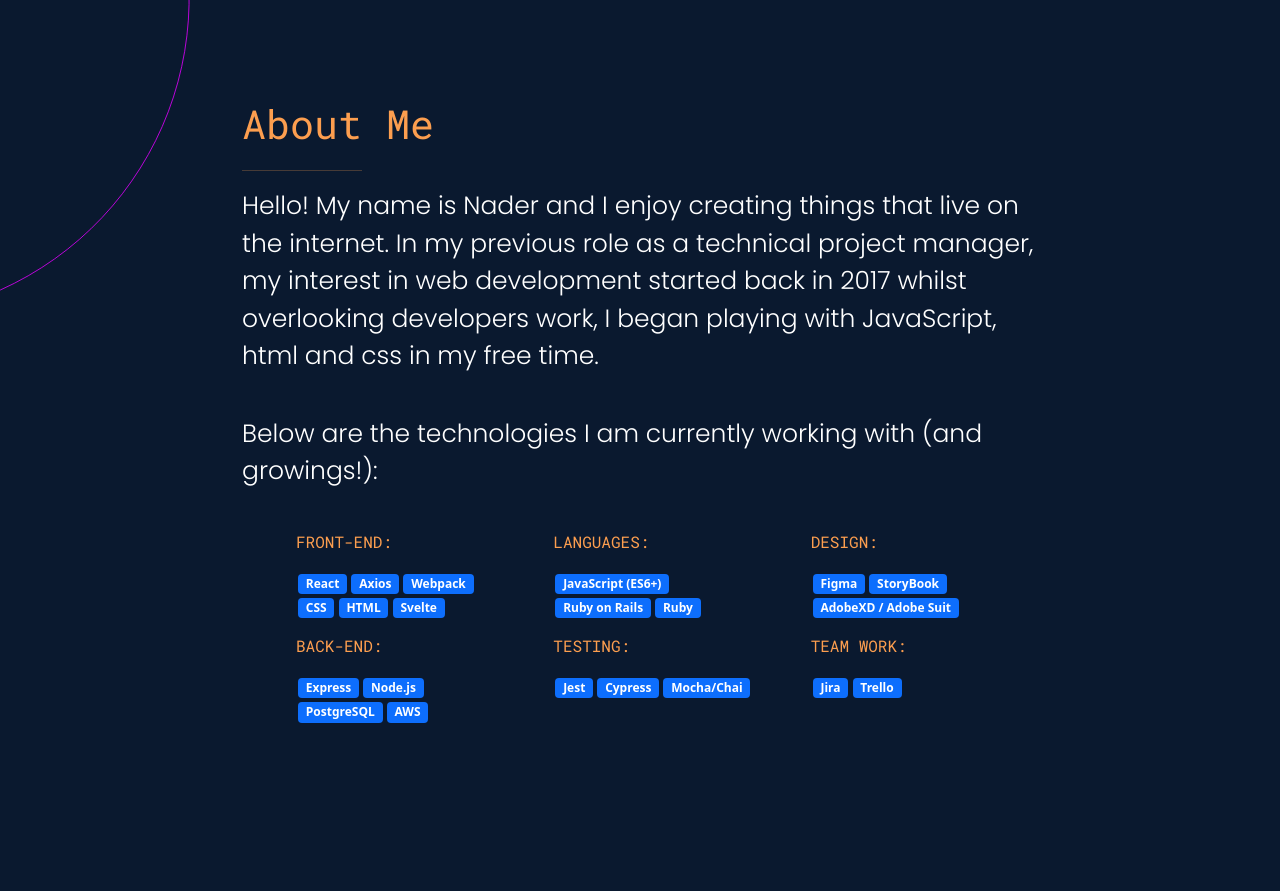
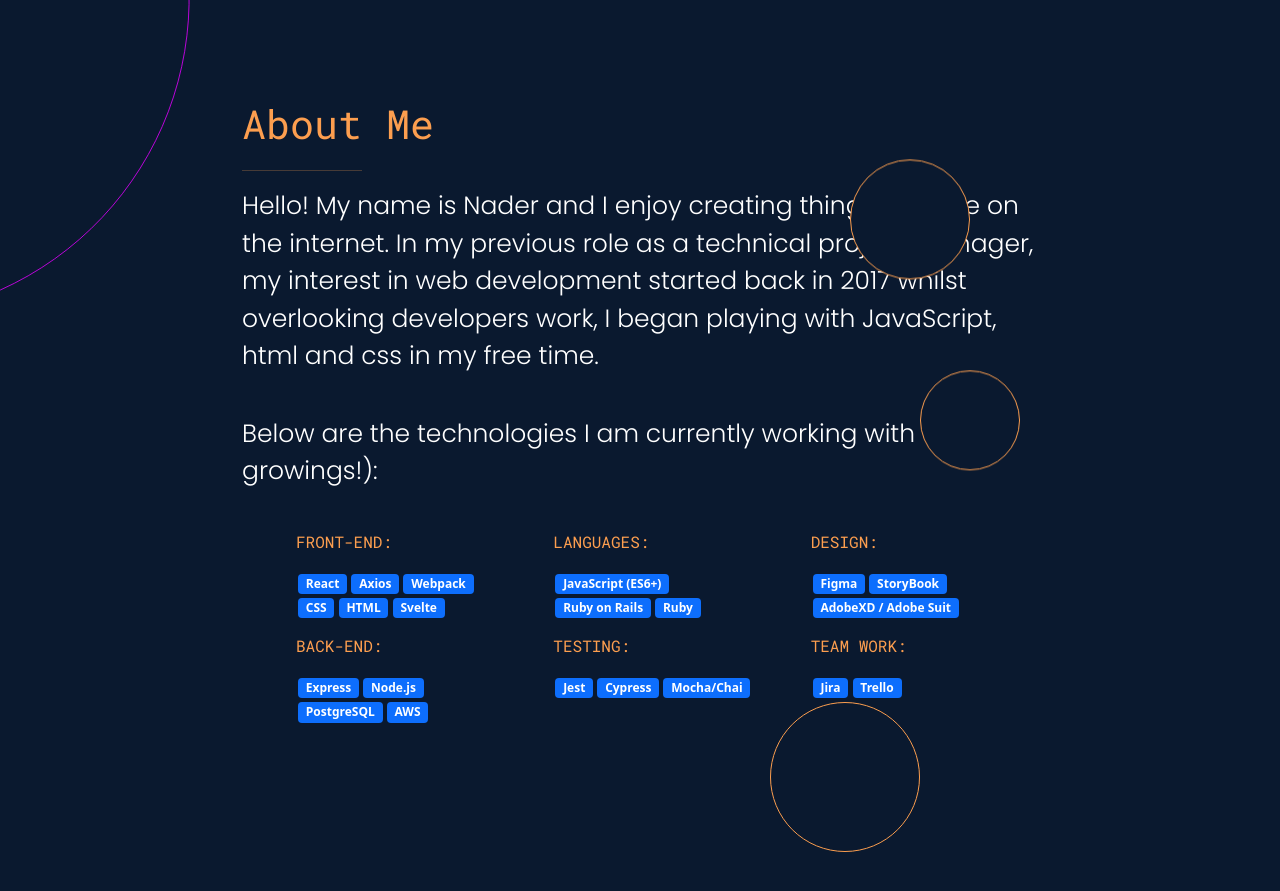
Before and after one commit to NaderNasr/PortfolioV2, a React (Create React App) app: page / in a window 1280 px wide. Shown: the part 954-1845 px from the top of the page. Built offline with nearby package versions, Linux system fonts and the light colour scheme.

Commit message:
shadow styles

```diff
--- a/src/components/Experience/styles.css
+++ b/src/components/Experience/styles.css
@@ -5,6 +5,7 @@
   background-color: #0a192f;
   width: 100vw;
   height: 100%;
+  z-index: 999px;
 }
 
 .experience-text-container {
@@ -15,6 +16,103 @@
   color: #fc9e4f;
   font-family: Roboto Mono;
   font-size: 40px;
+}
+
+.experience-card:hover{
+  box-shadow: rgba(50, 50, 93, 0.25) 0px 50px 100px -20px, rgb(35, 69, 71) 0px 30px 60px -30px;
+}
+
+.circle_svg {
+  position: absolute;
+  z-index: 999;
+}
+
+.hero-circle {
+  position: relative;
+  bottom: 400px;
+  width: 1000px;
+  right: 700px;
+  overflow-y: inherit;
+}
+
+.hero-icons {
+  color: white;
+}
+
+#circle-large {
+  width: 500px;
+  height: 500px;
+  border-radius: 50%;
+  position: absolute;
+  z-index: -999px;
+}
+
+#circle-small {
+  width: 100px;
+  height: 100px;
+  border-radius: 50%;
+  position: absolute;
+  z-index: -999px;
+  background-color: #0a192f;
+
+}
+
+#circle-small2 {
+  width: 120px;
+  height: 120px;
+  border-radius: 50%;
+  position: absolute;
+  z-index: -999px;
+  background-color: #0a192f;
+
+}
+
+#circle-small3 {
+  width: 150px;
+  height: 150px;
+  border-radius: 50%;
+  position: absolute;
+  z-index: -999px;
+  background-color: #0a192f;
+}
+
+.floating {
+  animation-name: floating;
+  animation-duration: 5s;
+  animation-iteration-count: infinite;
+  animation-timing-function: ease-in-out;
+  border: 1px solid #fc9e4f;
+  color: white;
+}
+
+.floating2 {
+  animation-name: floating;
+  animation-duration: 8s;
+  animation-iteration-count: infinite;
+  animation-timing-function: ease-in-out;
+  border: 1px solid #fc9e4f;
+  color: white;
+}
+
+.floating3 {
+  animation-name: floating;
+  animation-duration: 6s;
+  animation-iteration-count: infinite;
+  animation-timing-function: ease-in-out;
+  border: 1px solid #fc9e4f;
+  color: white;
+}
+
+@keyframes floating {
+  0% {
+    transform: translate(0, 0px);
+  }
+  50% {
+    transform: translate(0, 55px);
+  }
+  100% {
+    transform: translate(0, -0px);
+  }
 }
 
 @media (max-width: 767px) {
```
